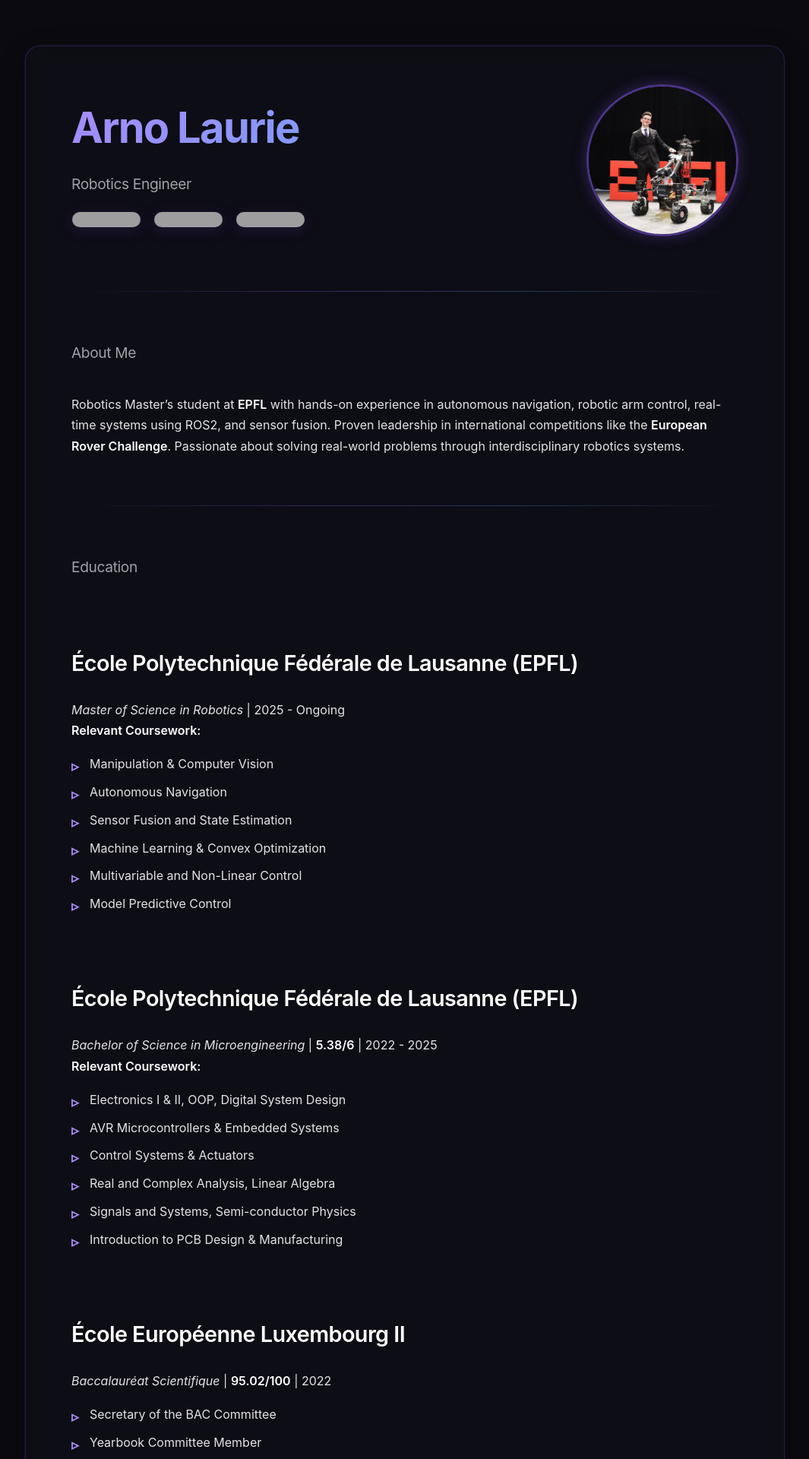
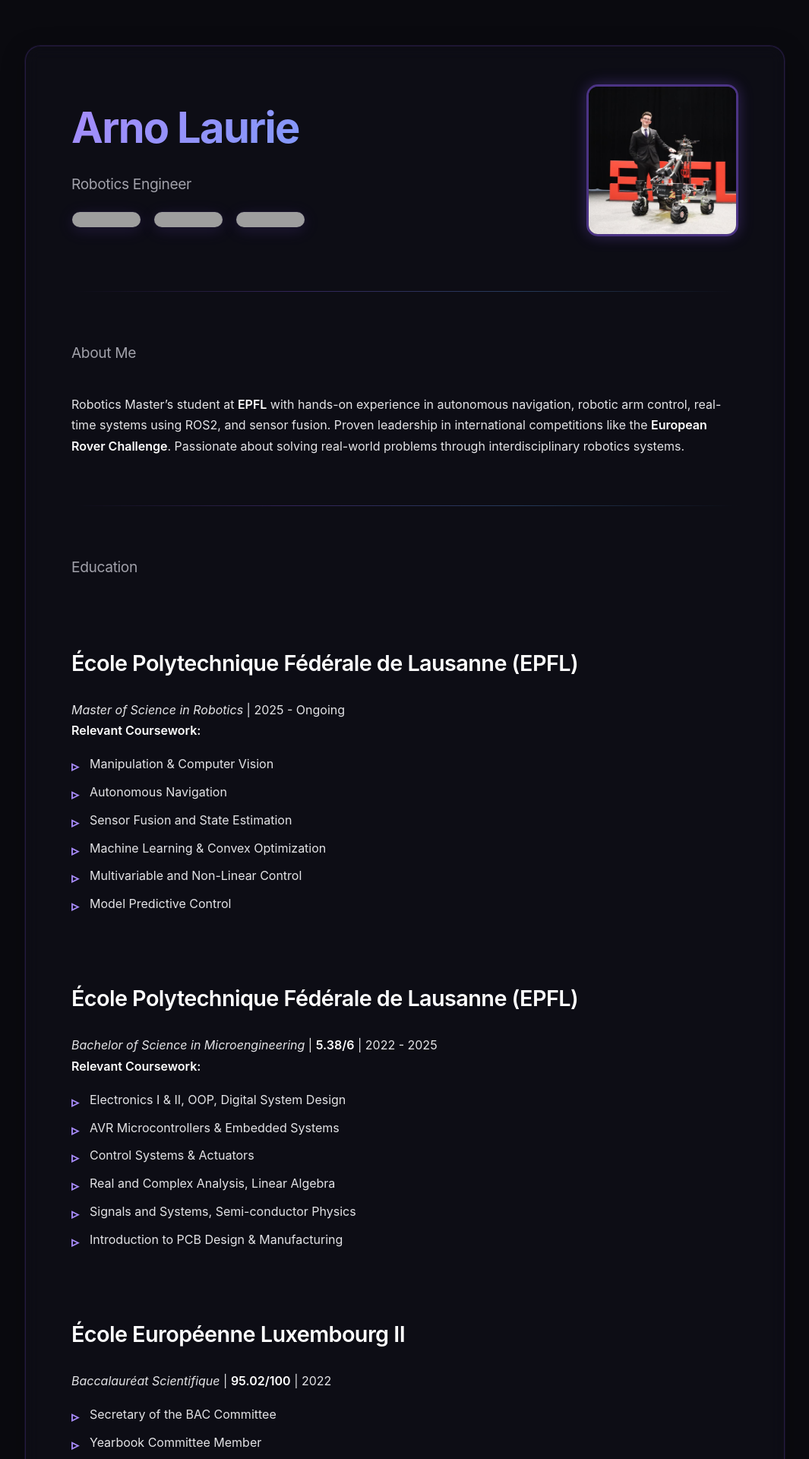
Before and after one commit to Netfluxx/Netfluxx.github.io, a Jekyll site: the page built from index.md, in a window 1280 px wide. Shown: the top 1920 px of the page at 76% size, without its empty margins (107-1172 px from the left). Built offline with Jekyll 4.4.1, drawn with Linux system fonts in a browser that asks for light colours; our own code applies the rules of GitHub Pages for plain Markdown files; grey boxes are pictures that could not be loaded.

Commit message:
changed image border radius

```diff
--- a/index.md
+++ b/index.md
@@ -9,7 +9,7 @@
     </div>
   </div>
   <div style="flex-shrink: 0;">
-    <img src="picture_of_me_xplore.jpg" alt="Arno Laurie" style="width: 200px; height: 200px; border-radius: 50%; object-fit: cover; border: 3px solid rgba(139, 92, 246, 0.5); box-shadow: 0 0 20px rgba(139, 92, 246, 0.3);">
+    <img src="picture_of_me_xplore.jpg" alt="Arno Laurie" style="width: 200px; height: 200px; border-radius: 15px; object-fit: cover; border: 3px solid rgba(139, 92, 246, 0.5); box-shadow: 0 0 20px rgba(139, 92, 246, 0.3);">
   </div>
 </div>
 
```
